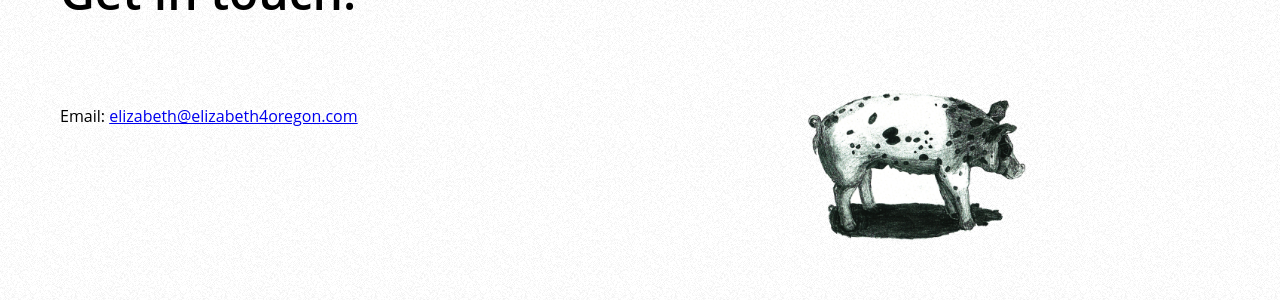
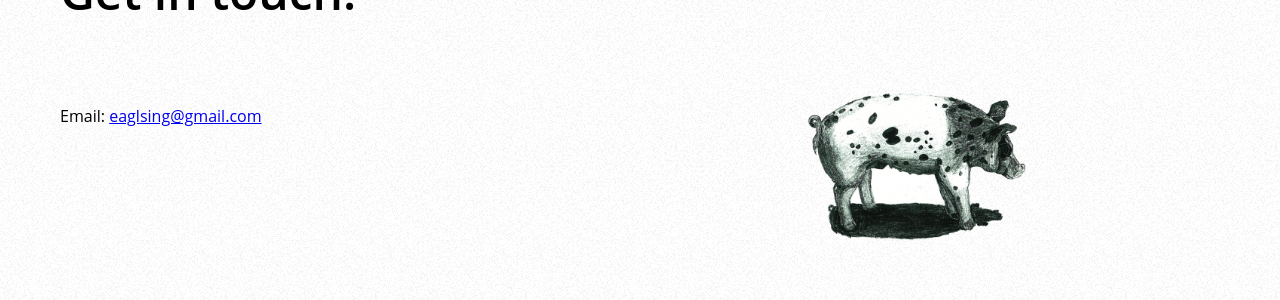
Before and after one commit to RagingRoosevelt/elizabeth4oregon.com, a Jekyll site: the page built from contact.md, in a window 1280 px wide. Shown: the part 148-448 px from the top of the page. Built offline with Jekyll 4.4.1, drawn with Linux system fonts in a browser that asks for light colours.

Commit message:
updated contact email address

```diff
--- a/contact.md
+++ b/contact.md
@@ -9,4 +9,4 @@ last_modified_at: 2018-03-02
 <h1>Get in touch!</h1>
 
 * <img src="/images/pig_sketch.png" align="right" width="25%" style="border-radius: 25%; padding: 1ch;" alt="Sketch of a Pig by Jessica Lindsey" />
-Email: <a href="mailto:elizabeth@elizabeth4oregon.com">elizabeth@elizabeth4oregon.com</a>
+Email: <a href="mailto:eaglsing@gmail.com">eaglsing@gmail.com</a>
```
